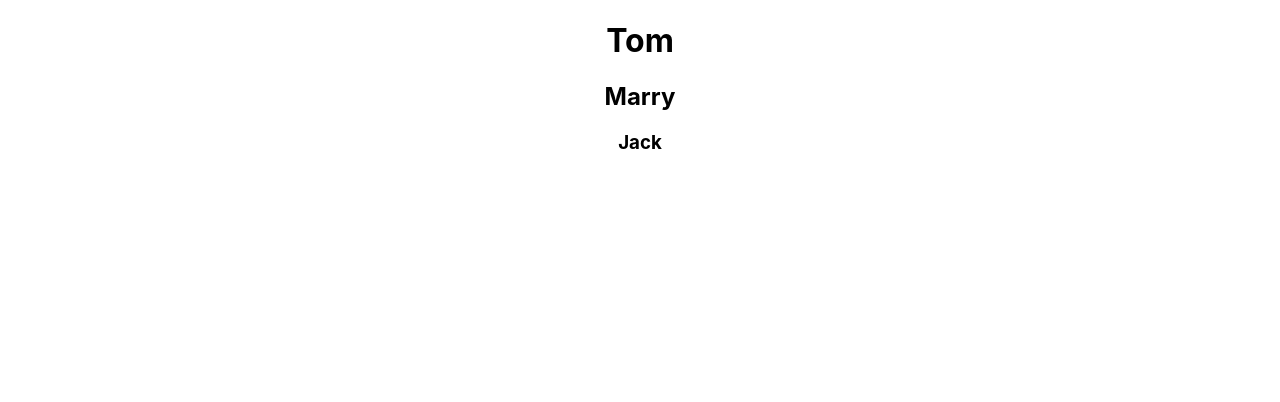
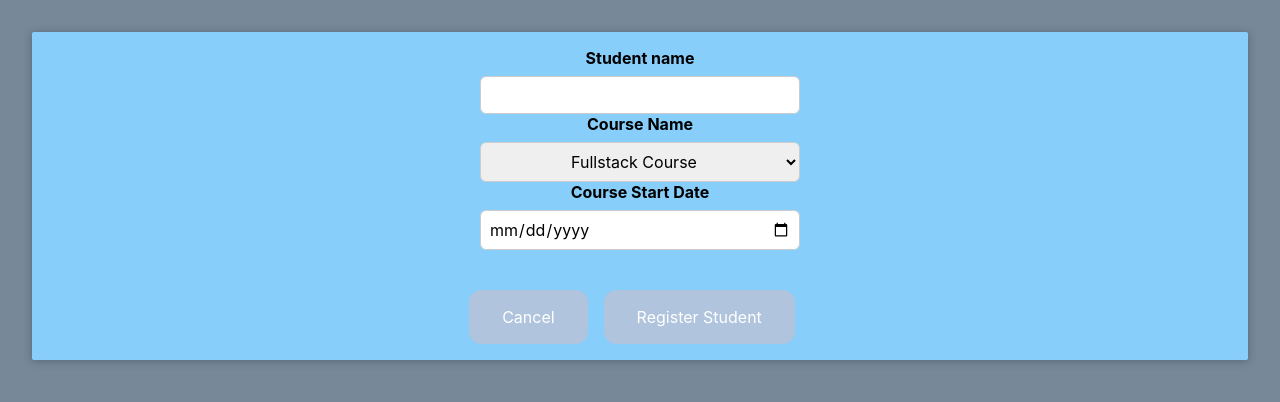
Before and after one commit to AaronsonRossita/first_react_project_03-23, a React (Create React App) app: page / in a window 1280 px wide. Shown: the top 402 px of the page. Built offline with nearby package versions, Linux system fonts and the light colour scheme.

Commit message:
NewStudent and StudentForm

```diff
--- a/src/App.css
+++ b/src/App.css
@@ -1,3 +1,14 @@
-div{
-    text-align: center;
+@import url("https://fonts.googleapis.com/css2?family=Noto+Sans+JP:wght@400;700&display=swap");
+
+* {
+  box-sizing: border-box;
 }
+
+html {
+  font-family: "Noto Sans JP", sans-serif;
+}
+
+body {
+  margin: 0;
+  background-color: #778899;
+}
--- a/src/App.js
+++ b/src/App.js
@@ -1,16 +1,19 @@
 import './App.css';
+import NewStudent from './components/newStudent/NewStudent';
+import StudentForm from './components/newStudent/StudentFrom';
 
-function App() {
+function App(){
 
-  let name1 = "Tom"
-  let name2 = "Marry"
-  let name3 = "Jack"
+  const students = [
+    {id:1, name: "Tom", course: "Fullstack"},
+    {id:2, name: "Ann", course: "QA"},
+    {id:3, name: "Marry", course: "Cyber"},
+    {id:4, name: "John", course: "Cyber"}
+  ]
 
   return(
     <div>
-      <h1>{name1}</h1>
-      <h2>{name2}</h2>
-      <h3>{name3}</h3>
+      <NewStudent/>
     </div>
   )
 }
--- /dev/null
+++ b/src/components/newStudent/NewStudent.css
@@ -0,0 +1,37 @@
+.new-registration {
+    background-color: #87cefa;
+    padding: 1rem;
+    margin: 2rem auto;
+    max-width: 95%;
+    border-radius: 2px;
+    text-align: center;
+    box-shadow: 0 1px 8px rgba(0, 0, 0, 0.25);
+  }
+
+  .new-registration button {
+    font: inherit;
+    cursor: pointer;
+    padding: 1rem 2rem;
+    border: 1px solid #b0c4de;
+    background-color: #b0c4de;
+    color: white;
+    border-radius: 12px;
+    margin-right: 1rem;
+  }
+
+  .new-registration button:hover,
+  .new-registration button:active {
+    background-color: #b0c4de;
+    border-color: #b0c4de;
+  }
+
+  .new-registration button.alternative {
+    color: #b0c4de;
+    border-color: transparent;
+    background-color: transparent;
+  }
+
+  .new-registration button.alternative:hover,
+  .new-registration button.alternative:active {
+    background-color: #b0c4de;
+  }
--- /dev/null
+++ b/src/components/newStudent/NewStudent.js
@@ -0,0 +1,14 @@
+import React from "react";
+import './NewStudent.css';
+import StudentForm from "./StudentFrom";
+
+function NewStudent(props){
+
+    return(
+        <div className="new-registration">
+            <StudentForm/>
+        </div>
+    )
+}
+
+export default NewStudent;
--- /dev/null
+++ b/src/components/newStudent/StudentForm.css
@@ -0,0 +1,50 @@
+.new-registration__controls {
+    display: flex;
+    flex-wrap: wrap;
+    flex-direction: column;
+    gap: 1rem;
+    margin-bottom: 1rem;
+    text-align: left;
+  }
+
+  .new-registration__control label {
+    font-weight: bold;
+    margin-bottom: 0.5rem;
+    display: block;
+  }
+
+  .new-registration__control input {
+    font: inherit;
+    padding: 0.5rem;
+    border-radius: 6px;
+    border: 1px solid #ccc;
+    width: 20rem;
+    max-width: 100%;
+  }
+
+  .new-registration__actions {
+    text-align: center;
+  }
+
+  .course-selection {
+    font: inherit;
+    text-align: center;
+    padding: 0.5rem;
+    border-radius: 6px;
+    border: 1px solid #ccc;
+    width: 20rem;
+    max-width: 100%;
+  }
+
+  .course-selection__control {
+    display: flex;
+    width: 100%;
+    align-items: center;
+    justify-content: space-between;
+    margin: 1rem 0;
+  }
+
+  input:disabled {
+    background-color: white;
+    text-align: center;
+  }
--- /dev/null
+++ b/src/components/newStudent/StudentFrom.js
@@ -0,0 +1,34 @@
+import React from "react";
+import './StudentForm.css';
+
+function StudentForm(props){
+    return(
+        <div>
+            <form>
+                <div className="new-registration__control">
+                    <label>Student name</label>
+                    <input type="text"/>
+                </div>
+                <div className="new-registration__control">
+                    <label>Course Name</label>
+                    <select className="course-selection">
+                        <option>Fullstack Course</option>
+                        <option>QA Course</option>
+                        <option>Cyber Course</option>
+                    </select>
+                </div>
+                <div className="new-registration__control">
+                    <label>Course Start Date</label>
+                    <input type="date"/>
+                </div>
+                <br/><br/>
+                <div className="new-registration__actions">
+                    <button type="button">Cancel</button>
+                    <button type="submit">Register Student</button>
+                </div>
+            </form>
+        </div>
+    )
+}
+
+export default StudentForm;
```
